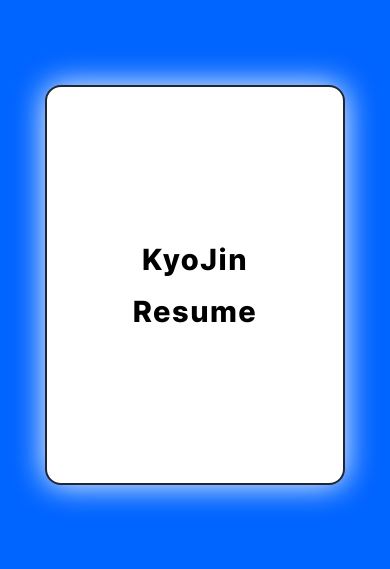
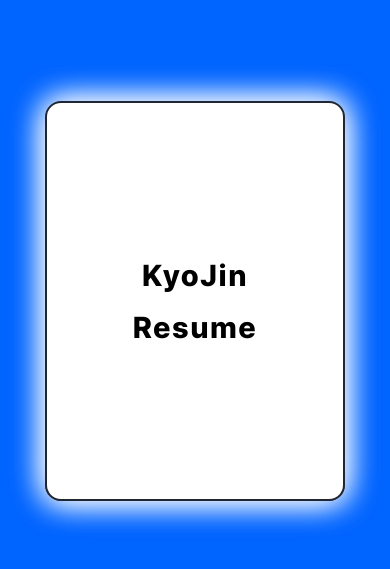
Before and after one commit to KyoJin-Hwang/Next14-Portfolio, a Next.js app: page / in a window 390 px wide. Shown: the part 137-706 px from the top of the page. Built offline with nearby package versions, Linux system fonts and the light colour scheme.

Commit message:
feat : is Mobile 추가

```diff
--- a/src/app/globals.css
+++ b/src/app/globals.css
@@ -119,7 +119,7 @@ blockquote:before,
 blockquote:after,
 q:before,
 q:after {
-  content: "";
+  content: '';
   content: none;
 }
 table {
@@ -132,3 +132,8 @@ table {
   left: 50%;
   transform: translate(-50%, -50%);
 }
+.flex-center {
+  display: flex;
+  justify-content: center;
+  align-items: center;
+}
--- a/src/app/page.tsx
+++ b/src/app/page.tsx
@@ -1,10 +1,20 @@
-import Profile from "@/components/Profile/profile";
-
+'use client'
+import Profile from '@/components/Profile/profile'
+import { useEffect } from 'react'
+import { useMediaQuery } from 'react-responsive'
 const Home = () => {
+  const isMobile = useMediaQuery({ query: '(max-width:1099px)' })
+  useEffect(() => {
+    if (isMobile) {
+      localStorage.setItem('isMobile', 'true')
+    } else {
+      localStorage.setItem('isMobile', 'false')
+    }
+  }, [isMobile])
   return (
-    <div className="relative">
+    <div className="relative z-0">
       <Profile />
     </div>
-  );
-};
-export default Home;
+  )
+}
+export default Home
--- a/src/components/Loading/loading.tsx
+++ b/src/components/Loading/loading.tsx
@@ -1,18 +1,20 @@
-"use client";
+'use client'
 
-import { useEffect, useState } from "react";
+import { useEffect, useState } from 'react'
 
 const Loading = () => {
-  const [percent, setPercent] = useState(100);
+  const [percent, setPercent] = useState(0)
   useEffect(() => {
     setTimeout(() => {
       if (percent < 100) {
-        setPercent((el) => el + 1);
+        setPercent((el) => el + 1)
       }
-    }, 50);
-  }, [percent]);
+    }, 50)
+  }, [percent])
   return (
-    <div className={`absolute top-0 w-full h-screen flex z-10`}>
+    <div
+      className={`absolute top-0 w-full h-screen flex z-10 transition-all duration-[1.8s] ${percent === 100 ? 'invisible' : 'visible'}`}
+    >
       <div className="absolute top-10 border-2  border-black">
         <span>{percent}</span>
       </div>
@@ -21,11 +23,11 @@ const Loading = () => {
       ></div>
       <div
         className={`${
-          percent === 100 ? `animate-right` : ""
+          percent === 100 ? `animate-right` : ''
         } bg-blue-500 w-full`}
       ></div>
     </div>
-  );
-};
+  )
+}
 
-export default Loading;
+export default Loading
--- a/src/components/Profile/profile.tsx
+++ b/src/components/Profile/profile.tsx
@@ -1,32 +1,49 @@
-"use client";
-import Image from "next/image";
-import ProfileImg from "@/assets/img/profile.jpg";
+'use client'
+import Image from 'next/image'
+import ProfileImg from '@/assets/img/profile.jpg'
 
-import { useState } from "react";
+import { useEffect, useState } from 'react'
 
-import "./profile.css";
+import './profile.css'
 const Profile = () => {
-  const [ProfileBool, setProfilebool] = useState(false);
+  const [profileBool, setProfilebool] = useState(false)
+  const [showImage, setShowImage] = useState(false)
 
+  useEffect(() => {
+    if (profileBool) {
+      const timer = setTimeout(() => {
+        setShowImage(true)
+      }, 500)
+      return () => clearTimeout(timer)
+    } else {
+      setShowImage(false)
+    }
+  }, [profileBool])
   return (
-    <div className={`profile h-screen max-w-[1100px] mx-auto `}>
-      {!ProfileBool ? (
+    <div className={`profile mt-4 relative h-screen max-w-[1100px] mx-auto`}>
       <div
-          className={`p-center w-[300px] h-[400px] gap-4 border-[#202632] border-2 border-solid bg-[#fff] rounded-2xl flex flex-col justify-center items-center drop-shadow-[0px_0px_1rem_#ffffff] bg-[#fff] `}
+        className={`p-center  w-[300px] h-[400px] gap-4 border-[#202632] border-2 border-solid
+bg-[#fff] rounded-2xl flex-center flex-col drop-shadow-[0px_0px_1rem_#ffffff] cursor-pointer
+${!profileBool ? 'z-10 visible opacity-100' : 'h-0 z-0 invisible opacity-0'}
+'transition-[opacity] delay-150 duration-500`}
         onClick={() => setProfilebool(true)}
       >
         <p className="font-extrabold text-3xl -tracking-tighter">KyoJin</p>
         <p className="font-extrabold text-3xl -tracking-tighter">Resume</p>
       </div>
-      ) : (
       <Image
         src={ProfileImg}
         alt="프로필이미지"
-          className={`p-center w-[300px] h-[400px] rounded-2xl mx-auto object-cover drop-shadow-[0px_0px_1rem_#ffffff]`}
+        className={`transition-all delay-100 duration-[350ms]
+          ${
+            showImage
+              ? 'absolute top-[0px] left-0 translate-x-[0px] translate-y-[0px]'
+              : 'absolute top-[50%] left-[50%] translate-y-[-50%] translate-x-[-50%]'
+          }
+        w-[300px] h-[400px] rounded-2xl mx-auto object-cover drop-shadow-[0px_0px_1rem_#ffffff]`}
       />
-      )}
     </div>
-  );
-};
+  )
+}
 
-export default Profile;
+export default Profile
--- a/tailwind.config.ts
+++ b/tailwind.config.ts
@@ -1,36 +1,36 @@
-import type { Config } from "tailwindcss";
+import type { Config } from 'tailwindcss'
 const config: Config = {
   content: [
-    "./src/pages/**/*.{js,ts,jsx,tsx,mdx}",
-    "./src/components/**/*.{js,ts,jsx,tsx,mdx}",
-    "./src/app/**/*.{js,ts,jsx,tsx,mdx}",
+    './src/pages/**/*.{js,ts,jsx,tsx,mdx}',
+    './src/components/**/*.{js,ts,jsx,tsx,mdx}',
+    './src/app/**/*.{js,ts,jsx,tsx,mdx}',
   ],
   theme: {
     profile: {
-      width: "20px",
+      width: '20px',
     },
     extend: {
       backgroundImage: {
-        "gradient-radial": "radial-gradient(var(--tw-gradient-stops))",
-        "gradient-conic":
-          "conic-gradient(from 180deg at 50% 50%, var(--tw-gradient-stops))",
+        'gradient-radial': 'radial-gradient(var(--tw-gradient-stops))',
+        'gradient-conic':
+          'conic-gradient(from 180deg at 50% 50%, var(--tw-gradient-stops))',
       },
       keyframes: {
         left: {
-          from: { transform: "translateX(0%)" },
-          to: { transform: "translateX(-100%)" },
+          from: { transform: 'translateX(0%)' },
+          to: { transform: 'translateX(-100%)' },
         },
         right: {
-          from: { transform: "translateX(0%)" },
-          to: { transform: "translateX(100%)" },
+          from: { transform: 'translateX(0%)' },
+          to: { transform: 'translateX(100%)' },
         },
       },
       animation: {
-        left: "left 4s ease-in-out forwards",
-        right: "right 4s ease-in-out forwards",
+        left: 'left 2s ease-in-out forwards',
+        right: 'right 2s ease-in-out forwards',
       },
     },
   },
   plugins: [],
-};
-export default config;
+}
+export default config
```
Also changed, not shown: package.json (+8 -4 lines), src/app/layout.tsx (+13 -13 lines), .eslintrc.json, 2 other files (tests, documents, lock files or other folders). Lines whose indentation alone changed are shown as unchanged.
